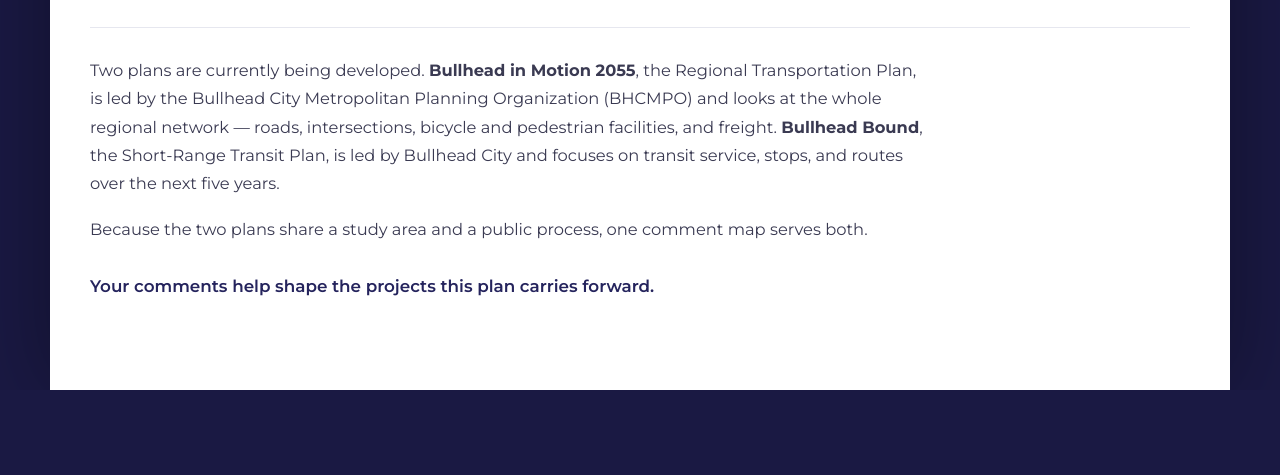
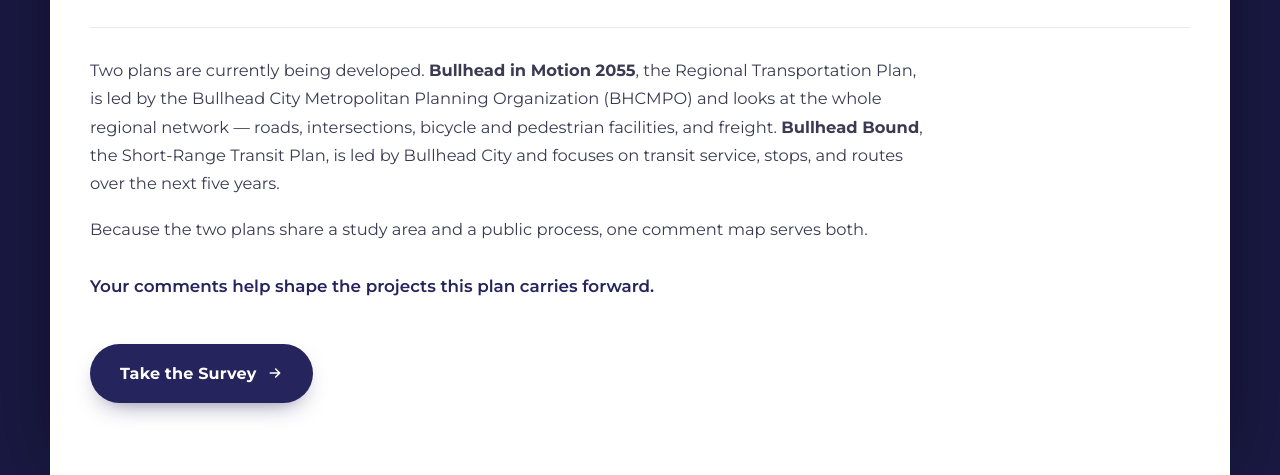
Before and after one commit to logansimpson-cp/splash-pages, a plain HTML site: page BHCMPO/public-engagement.html in a window 1280 px wide. Shown: the part 637-1112 px from the top of the page. Before the commit the page ends 1027 px from the top, so only its background shows below. Drawn offline with Linux system fonts and the light colour scheme.

Commit message:
Update public-engagement.html

```diff
--- a/BHCMPO/public-engagement.html
+++ b/BHCMPO/public-engagement.html
@@ -72,6 +72,16 @@
   .cols p{max-width:78ch;margin:0 0 18px}
   .cols p:last-child{margin-bottom:0}
   .closing{margin-top:30px;font-size:1.05rem;font-weight:600;color:var(--navy);max-width:70ch;line-height:1.6}
+  .btn{display:inline-flex;align-items:center;gap:10px;margin-top:26px;
+    background:var(--navy);color:#fff;text-decoration:none;
+    font-family:inherit;font-size:1rem;font-weight:700;letter-spacing:.01em;
+    padding:16px 30px;border-radius:999px;
+    box-shadow:0 10px 24px -12px rgba(37,36,93,.7);
+    transition:transform .2s cubic-bezier(.2,.8,.3,1), background .2s ease, box-shadow .2s ease}
+  .btn:hover{background:var(--steel);transform:translateY(-3px);
+    box-shadow:0 16px 30px -12px rgba(37,36,93,.75)}
+  .btn:focus-visible{outline:3px solid var(--gold);outline-offset:3px}
+  .btn svg{width:16px;height:16px;flex:0 0 16px}
 
   /* ---------- categories ---------- */
   .grid{display:grid;grid-template-columns:repeat(4,1fr);gap:20px;margin-top:34px}
@@ -149,6 +159,9 @@
         <p>Because the two plans share a study area and a public process, one comment map serves both.</p>
       </div>
       <p class="closing">Your comments help shape the projects this plan carries forward.</p>
+      <p style="margin:0"><a class="btn" href="https://www.surveymonkey.com/r/TSYB67P" target="_blank" rel="noopener">Take the Survey
+        <svg viewBox="0 0 24 24" fill="none" stroke="currentColor" stroke-width="2.4" stroke-linecap="round" stroke-linejoin="round" aria-hidden="true"><path d="M5 12h13M13 6l6 6-6 6"/></svg>
+      </a></p>
     </div>
   </section>
 
@@ -176,7 +189,7 @@
       <div class="step">
         <div class="step-num"></div>
         <div><h2>Pick a pin from the panel</h2>
-        <p>The editor panel is already open on the right. Click the category that matches what you want to tell us about.</p></div>
+        <p>The editor panel is open on the left. Click the category that matches what you want to tell us about.</p></div>
       </div>
       <div class="step">
         <div class="step-num"></div>
```
